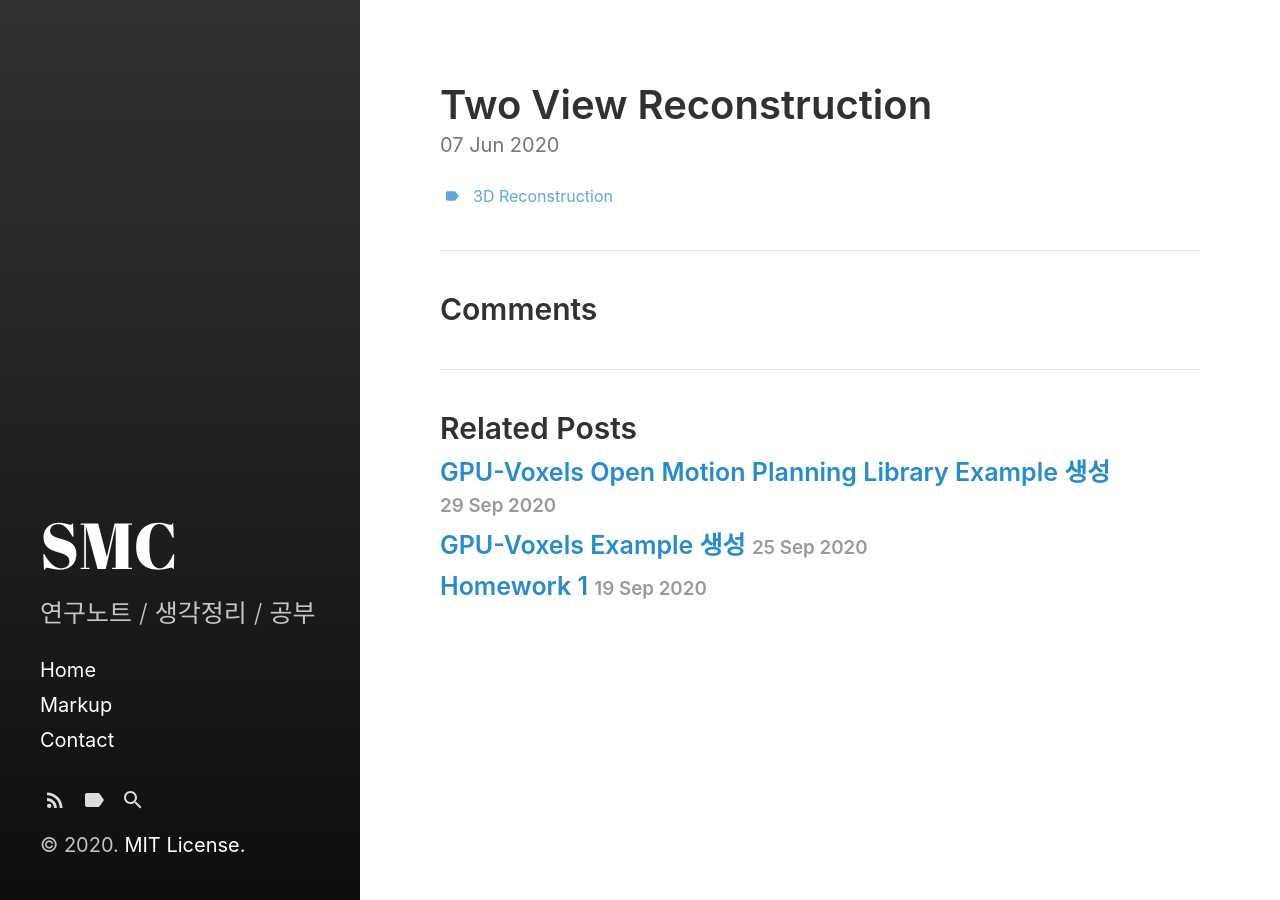
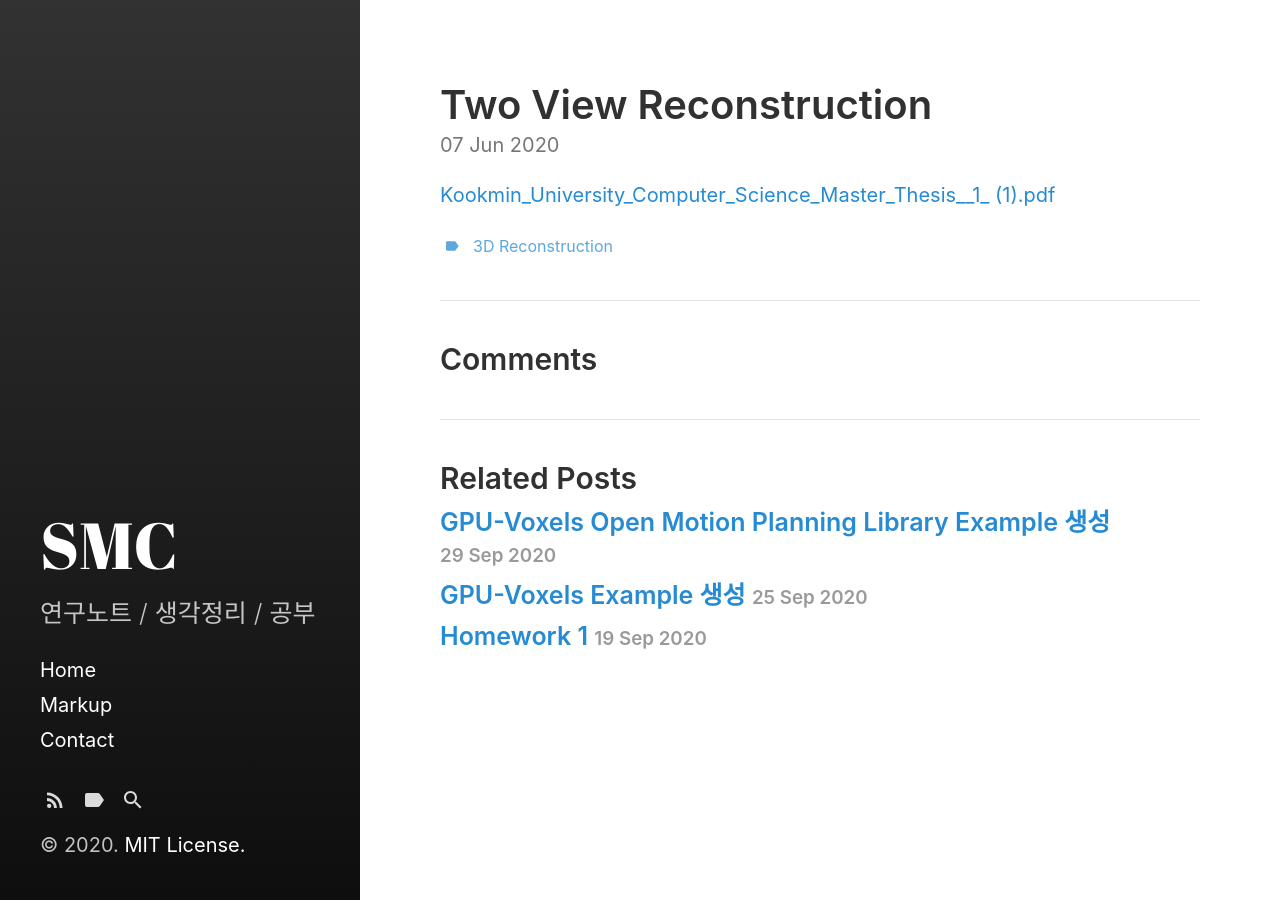
Before and after one commit to tjdalsckd/tjdalsckd.github.io, a Jekyll site: the page built from _posts/2020-06-07-Epipolar.md, in a window 1280 px wide. Built offline with Jekyll 4.4.1, drawn with Linux system fonts in a browser that asks for light colours; our own code applies the rules of GitHub Pages for plain Markdown files.

Commit message:
Update 2020-06-07-Epipolar.md

```diff
--- a/_posts/2020-06-07-Epipolar.md
+++ b/_posts/2020-06-07-Epipolar.md
@@ -4,3 +4,4 @@ tags:
   - 3D Reconstruction
 use_math: true
 ---
+[Kookmin_University_Computer_Science_Master_Thesis__1_ (1).pdf](https://github.com/tjdalsckd/tjdalsckd.github.io/files/5323262/Kookmin_University_Computer_Science_Master_Thesis__1_.1.pdf)
```
